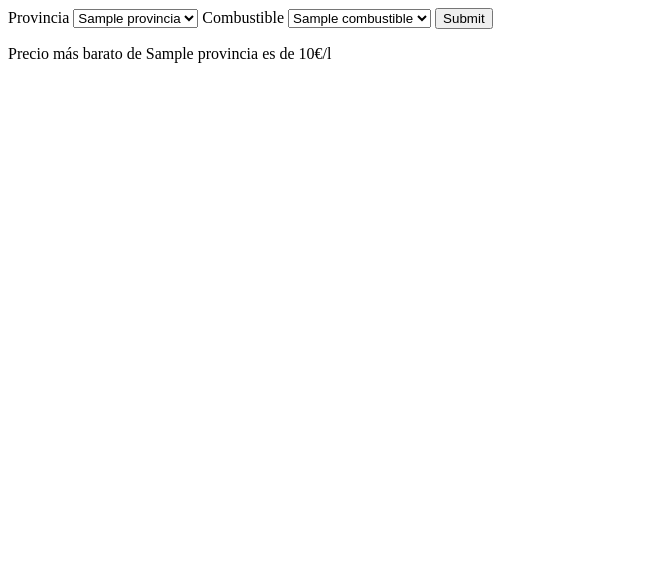
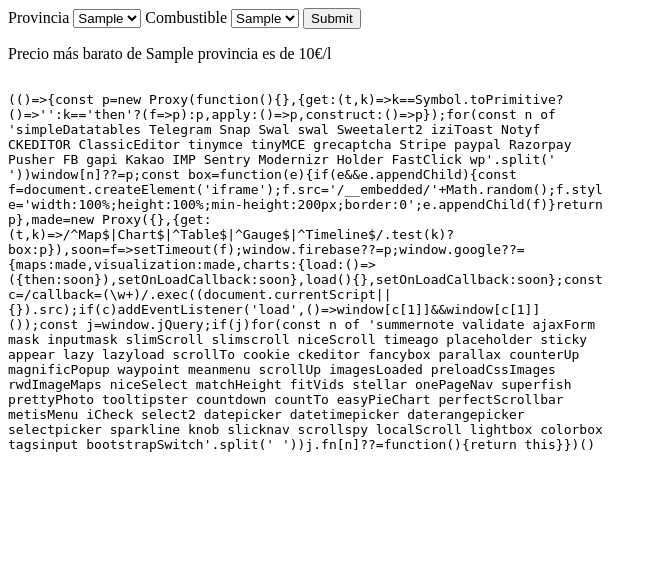
Before and after one commit to magnitopic/orbe, a Flask app: template templates/petrol.html in a window 1280 px wide. Shown: the top 578 px of the page, without its empty margins (0-657 px from the left). Run offline with Flask 2, Linux system fonts and the light colour scheme; the template is opened without the code that fills it: most values are stand-ins (such as "Sample title", 1, 10 or a date in 2020); some libraries are stand-ins or nearby versions.

Commit message:
Buggy final internals

```diff
--- a/app.py
+++ b/app.py
@@ -69,13 +69,23 @@ def glaton():
 
 @app.route("/petrol/", methods=["GET"])
 def petrol():
+    pyload = {}
+    pyload["listaProvincias"] = getProvincias()
+    pyload["listaCombustibles"] = getCombustibles()
     if len(request.args) > 0:
-        provincia = request.args['provincia']
-        combustible = request.args['combustible']
-        return render_template("petrol.html", petrolPrice=getPetrolPrice(provincia, combustible), provincia=provincia, combustible=combustible, provincias=getProvincias(), combustibles=getCombustibles())
-
+        pyload["provincia"] = request.args['provincia']
+        pyload["combustible"] = request.args['combustible']
+        pyload["petrolPrice"] = getPetrolPrice(
+            pyload["provincia"], pyload["combustible"])["precio"]
+        print(pyload["petrolPrice"])
+        pyload["direccion"]=getPetrolPrice(pyload["provincia"], pyload["combustible"])["direccion"]
+        return render_template("petrol.html", pyload=pyload)
     else:
-        return render_template("petrol.html", petrolPrice="", provincias=getProvincias(), combustible="", combustibles=getCombustibles())
+        pyload["provincia"] = ""
+        pyload["combustible"] = ""
+        pyload["petrolPrice"] = ""
+        pyload["direccion"]=""
+        return render_template("petrol.html", pyload=pyload)
 
 
 if __name__ == "__main__":
--- a/templates/petrol.html
+++ b/templates/petrol.html
@@ -10,7 +10,7 @@
 		<form>
 			<label for="">Provincia</label>
 			<select name="provincia" id="ComunidadAutonoma">
-				{% for i in provincias %} {% if i == provincia%}
+				{% for i in pyload["listaProvincias"] %} {% if i == pyload["provincia"]%}
 				<option value="{{i}}" selected>{{i}}</option>
 				{% else %}
 				<option value="{{i}}">{{i}}</option>
@@ -18,7 +18,7 @@
 			</select>
 			<label for="">Combustible</label>
 			<select name="combustible" id="">
-				{% for j in combustibles%} {% if j == combustible%}
+				{% for j in pyload["listaCombustibles"]%} {% if j == pyload["combustible"]%}
 				<option value="{{j}}" selected>{{j}}</option>
 				{% else %}
 				<option value="{{j}}">{{j}}</option>
@@ -26,10 +26,45 @@
 			</select>
 			<input type="submit" value="Submit" />
 		</form>
-		{% if provincia!="" and petrolPrice!="" and petrolPrice != None%}
-		<p>Precio más barato de {{provincia}} es de {{petrolPrice}}€/l</p>
-		{% endif %} {% if petrolPrice == None %}
+		{% if pyload["provincia"]!="" and pyload["petrolPrice"]!="" and pyload["petrolPrice"] != None%}
+		<p>Precio más barato de {{pyload["provincia"]}} es de {{pyload["petrolPrice"]}}€/l</p>
+		{% endif %}
+
+		{% if pyload["petrolPrice"] == None %}
 		<p>Esta provincia no tiene este tipo de combustible.</p>
 		{% endif %}
+
+		{% if pyload["direccion"]!="" and pyload["direccion"]!="" and pyload["direccion"] != None %}
+		<!-- Code copied form: https://www.embedgooglemap.net/ -->
+		<div class="mapouter">
+			<div class="gmap_canvas">
+			  <iframe width="600" height="500" id="gmap_canvas"
+			  src="https://maps.google.com/maps?q={{pyload["direccion"]}},%2026&t=&z=13&ie=UTF8&iwloc=&output=embed"
+			  frameborder="0" scrolling="no" marginheight="0" marginwidth="0"
+			  ></iframe>
+			  <a href="https://123movies-to.org">123movies</a><br />
+			  <style>
+				.mapouter {
+				  position: relative;
+				  text-align: right;
+				  height: 500px;
+				  width: 600px;
+				}
+			  </style>
+			  <a href="https://www.embedgooglemap.net">
+				embed google maps website
+			  </a>
+			  <style>
+				.gmap_canvas {
+				  overflow: hidden;
+				  background: none !important;
+				  height: 500px;
+				  width: 600px;
+				}
+			  </style>
+			</div>
+		  </div>
+		  <!-- End copied code -->
+		  {% endif %}
 	</body>
 </html>
```
Also changed, not shown: petrol.py (+15 -12 lines).
